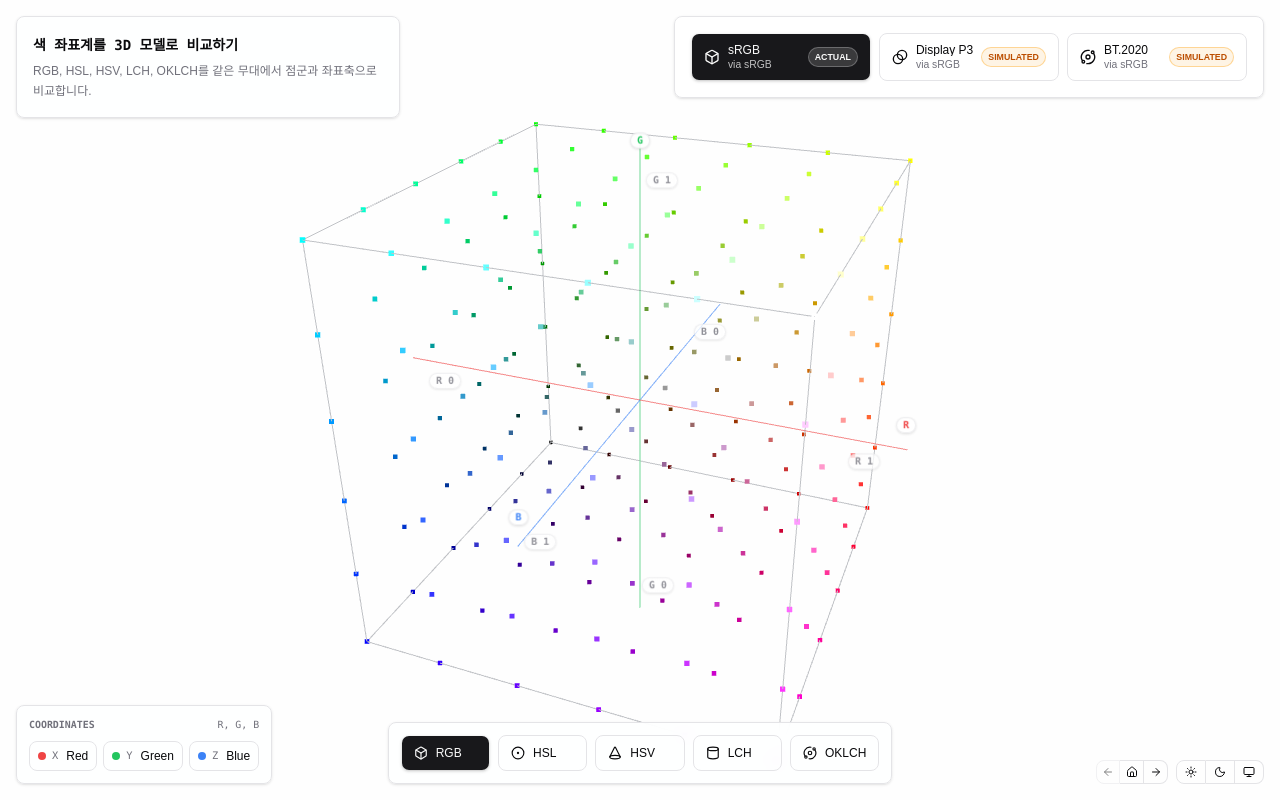
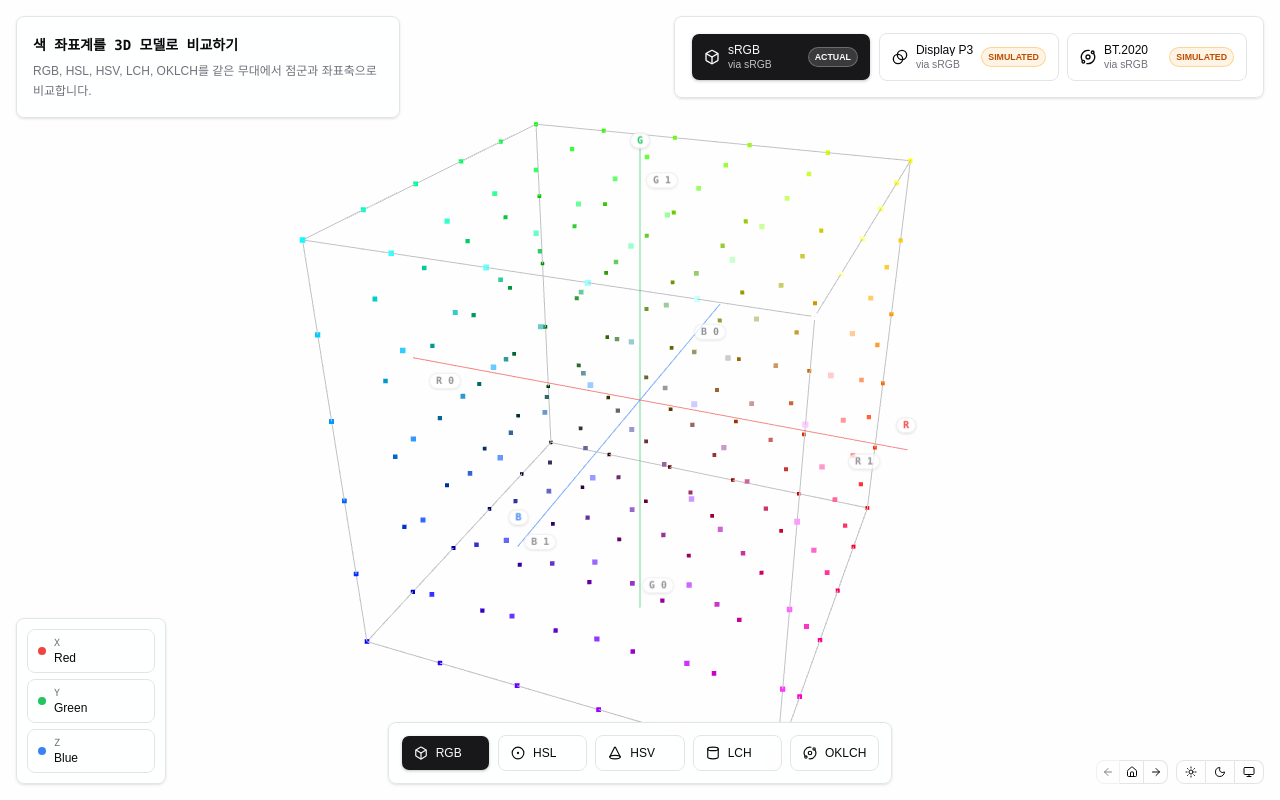
Before and after one commit to HyunsDev/web-color-introduction, a React (Vite) app: page /color-space-models in a window 1280 px wide. Built offline with nearby package versions, Linux system fonts and the light colour scheme.

Commit message:
feat: AxisLegendItem 및 CoordinateLegendDock의 스타일 수정 및 불필요한 props 제거

```diff
--- a/src/color-models/ColorSpaceExplorer.tsx
+++ b/src/color-models/ColorSpaceExplorer.tsx
@@ -42,37 +42,29 @@ const MODEL_ICONS = {
 
 function AxisLegendItem({ axis }: { readonly axis: ColorSpaceAxis }) {
   return (
-    <li className="flex items-center gap-2 rounded-md border border-border bg-background/75 px-2 py-1.5">
-      <span className="flex items-center gap-1.5 font-mono text-[0.65rem] text-muted-foreground">
-        <span
-          className="size-2 rounded-full"
-          style={{ backgroundColor: axis.color }}
-        />
+    <li className="grid grid-cols-[auto_1fr] items-center gap-x-2 rounded-md border border-border bg-background/75 px-2.5 py-2">
+      <span
+        className="row-span-2 size-2 rounded-full"
+        style={{ backgroundColor: axis.color }}
+      />
+      <span className="font-mono text-[0.62rem] leading-none text-muted-foreground">
         {axis.label}
       </span>
-      <span className="text-xs font-medium">{axis.value}</span>
+      <span className="mt-1 text-xs leading-none font-medium">
+        {axis.value}
+      </span>
     </li>
   )
 }
 
 function CoordinateLegendDock({
   axes,
-  coordinate,
 }: {
   readonly axes: readonly ColorSpaceAxis[]
-  readonly coordinate: string
 }) {
   return (
-    <div className="rounded-md border border-border bg-background/90 p-3 shadow-sm backdrop-blur">
-      <div className="mb-2 flex items-center justify-between gap-3">
-        <span className="font-mono text-[0.62rem] font-semibold tracking-normal text-muted-foreground uppercase">
-          Coordinates
-        </span>
-        <span className="font-mono text-[0.62rem] text-muted-foreground">
-          {coordinate}
-        </span>
-      </div>
-      <ul className="flex flex-wrap gap-1.5">
+    <div className="rounded-md border border-border bg-background/90 p-2.5 shadow-sm backdrop-blur">
+      <ul className="grid min-w-32 gap-1.5">
         {axes.map((axis) => (
           <AxisLegendItem key={`${axis.label}-${axis.value}`} axis={axis} />
         ))}
@@ -152,10 +144,7 @@ export function ColorSpaceExplorer() {
         />
       }
       bottomStart={
-        <CoordinateLegendDock
-          axes={selectedModel.axes}
-          coordinate={selectedModel.coordinate}
-        />
+        <CoordinateLegendDock axes={selectedModel.axes} />
       }
       bottomCenter={
         <div className="grid grid-cols-2 gap-2 rounded-md border border-border bg-background/90 p-3 shadow-sm backdrop-blur sm:grid-cols-5">
```
